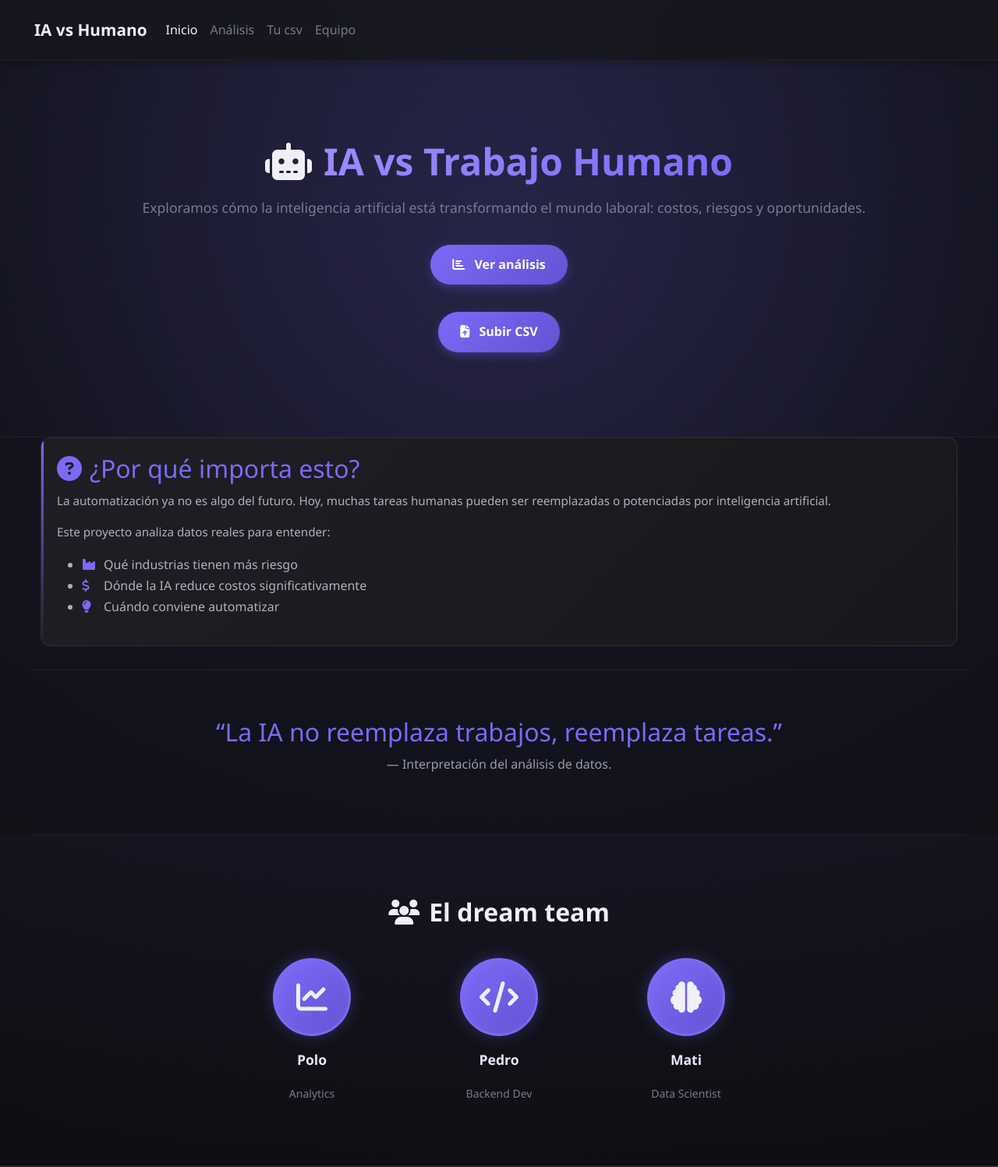
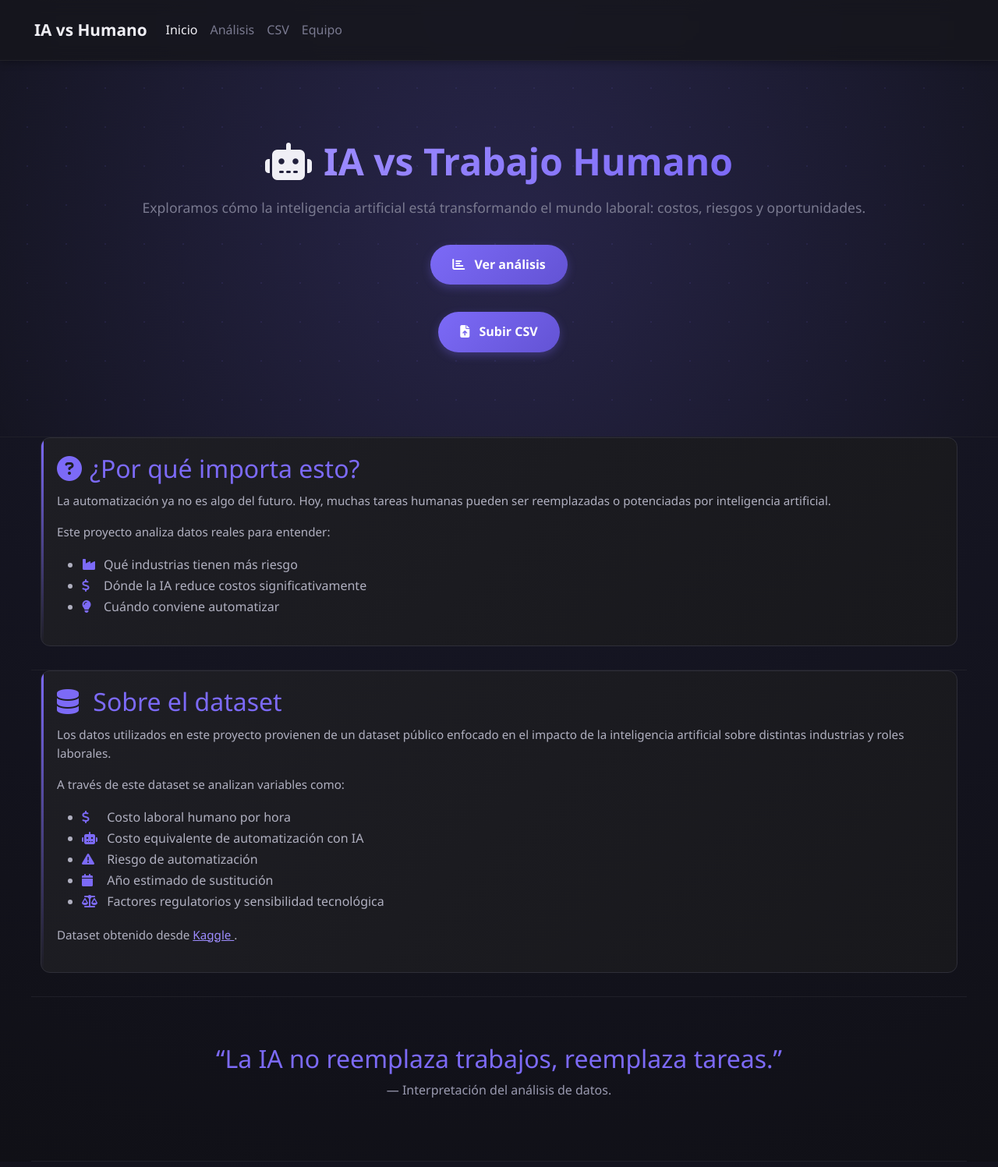
Before and after one commit to matiascena06/repogit, a Flask app: page / in a window 1280 px wide. Shown: the top 1497 px of the page at 78% size. Run offline with Flask 3, Linux system fonts and the light colour scheme; parts of the project's set-up code (start-up, migrations or seed data) failed here and were passed over.

Commit message:
navbar de subir_csv y footer de todos

```diff
--- a/app.py
+++ b/app.py
@@ -271,6 +271,10 @@ def costos():
 def riesgo():
     return render_template('riesgo.html')
 
+@app.route('/cargar_csv')
+def cargar_csv():
+    insertar_datos()
+    return
 
 if __name__ == '__main__':
     init_db()
--- a/templates/analisis.html
+++ b/templates/analisis.html
@@ -13,7 +13,7 @@
         <div class="collapse navbar-collapse">
             <ul class="navbar-nav me-auto">
                 <li class="nav-item">
-                    <a class="nav-link" href="{{ url_for('subir_csv') }}">Tu csv</a>
+                    <a class="nav-link" href="{{ url_for('subir_csv') }}">CSV</a>
                 </li>
                 <li class="nav-item">
                     <a class="nav-link" href="{{ url_for('costos') }}">Costos</a>
@@ -131,7 +131,7 @@
 </section>
 <footer>
     <div class="container-footer">
-        <p>Copyright © 2026 No hace falta que lo sepan - Taller de internet</p>
+        <p><i class="fas fa-copyright" style="margin-right: 8px;"></i>2026 No hace falta que lo sepan - Taller de internet</p>
     </div>
 </footer>
 </body>
--- a/templates/costos.html
+++ b/templates/costos.html
@@ -61,7 +61,7 @@
 </section>
 <footer>
     <div class="container-footer">
-        <p>Copyright © 2026 No hace falta que lo sepan - Taller de internet</p>
+        <p><i class="fas fa-copyright" style="margin-right: 8px;"></i>2026 No hace falta que lo sepan - Taller de internet</p>
     </div>
 </footer>
 </body>
--- a/templates/index.html
+++ b/templates/index.html
@@ -23,7 +23,7 @@
                     <a class="nav-link" href="{{ url_for('analisis') }}">Análisis</a>
                 </li>
                 <li class="nav-item">
-                    <a class="nav-link" href="{{ url_for('subir_csv') }}">Tu csv</a>
+                    <a class="nav-link" href="{{ url_for('subir_csv') }}">CSV</a>
                 </li>
                 <li class="nav-item">
                     <a class="nav-link" href="#team">Equipo</a>
@@ -70,6 +70,67 @@
         </ul>
     </div>
 </section>
+<section class="container">
+
+    <div class="info-box">
+
+        <h2>
+            <i class="fas fa-database" style="margin-right: 10px;"></i>
+            Sobre el dataset
+        </h2>
+
+        <p>
+            Los datos utilizados en este proyecto provienen de un dataset público
+            enfocado en el impacto de la inteligencia artificial sobre distintas industrias y roles laborales.
+        </p>
+
+        <p>
+            A través de este dataset se analizan variables como:
+        </p>
+
+        <ul style="color:#b0b0c0; text-align:left;">
+
+            <li>
+                <i class="fas fa-dollar-sign" style="color: #7c6af7; margin-right: 8px; width: 20px;"></i>
+                Costo laboral humano por hora
+            </li>
+
+            <li>
+                <i class="fas fa-robot" style="color: #7c6af7; margin-right: 8px; width: 20px;"></i>
+                Costo equivalente de automatización con IA
+            </li>
+
+            <li>
+                <i class="fas fa-triangle-exclamation" style="color: #7c6af7; margin-right: 8px; width: 20px;"></i>
+                Riesgo de automatización
+            </li>
+
+            <li>
+                <i class="fas fa-calendar" style="color: #7c6af7; margin-right: 8px; width: 20px;"></i>
+                Año estimado de sustitución
+            </li>
+
+            <li>
+                <i class="fas fa-scale-balanced" style="color: #7c6af7; margin-right: 8px; width: 20px;"></i>
+                Factores regulatorios y sensibilidad tecnológica
+            </li>
+
+        </ul>
+
+        <p>
+            Dataset obtenido desde
+            <a
+                href="https://www.kaggle.com/datasets"
+                target="_blank"
+                style="color:#9d8cff;"
+            >
+                Kaggle
+            </a>.
+        </p>
+
+    </div>
+
+</section>
 
 <section class="container" style="text-align:center; padding:60px 20px;">
     <h2 style="color:#7c6af7;">“La IA no reemplaza trabajos, reemplaza tareas.”</h2>
--- a/templates/riesgo.html
+++ b/templates/riesgo.html
@@ -73,7 +73,7 @@
 </section>
 <footer>
     <div class="container-footer">
-        <p>Copyright © 2026 No hace falta que lo sepan - Taller de internet</p>
+        <p><i class="fas fa-copyright" style="margin-right: 8px;"></i>2026 No hace falta que lo sepan - Taller de internet</p>
     </div>
 </footer>
 </body>
```
Also changed, not shown: templates/subir_csv.html (+19 -8 lines).
